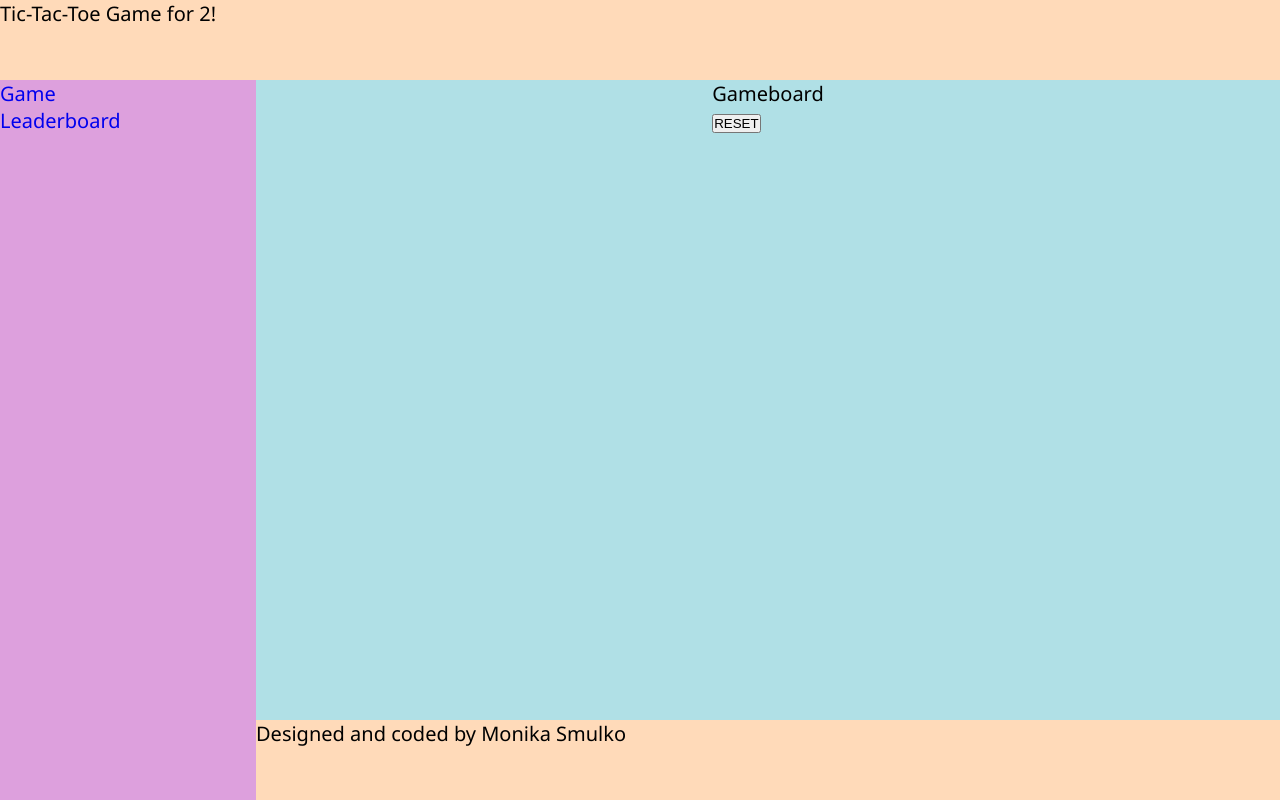
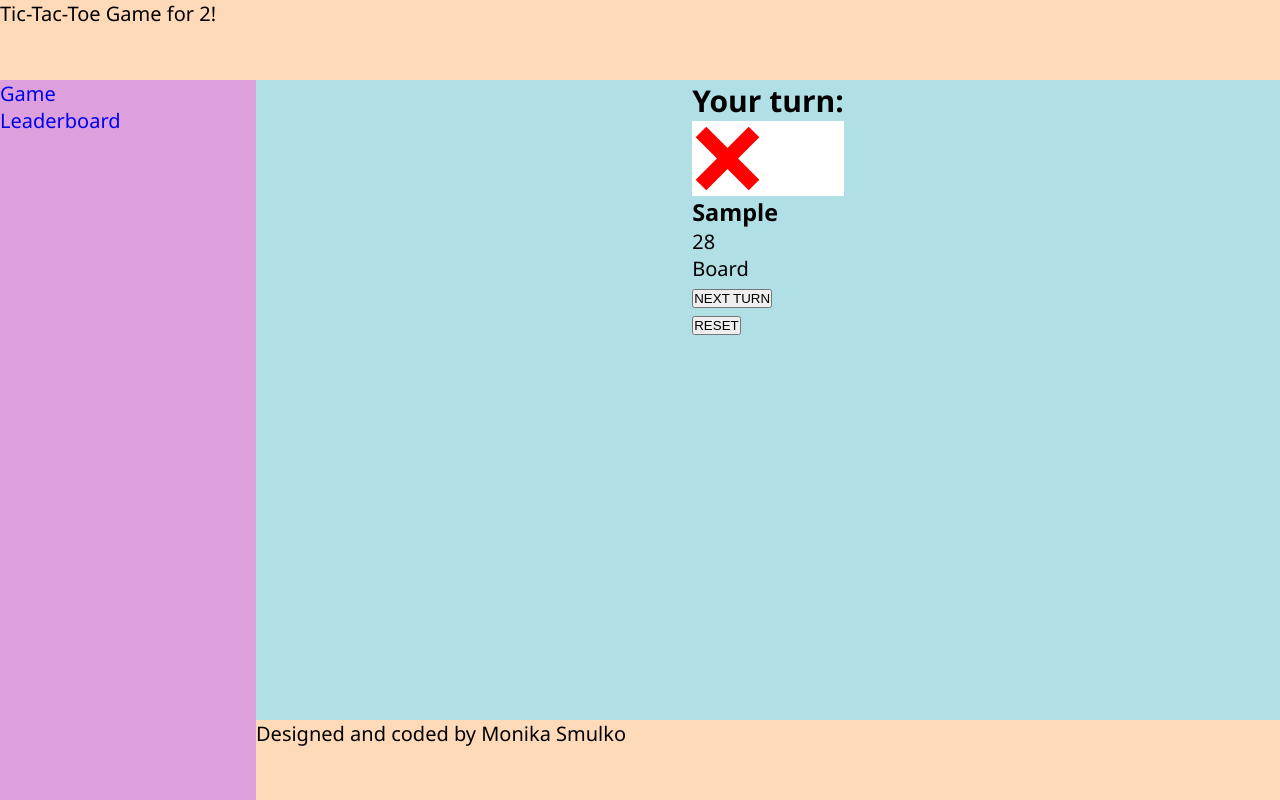
Before and after one commit to mosmulko/Tic-tac-toe, a React (Create React App) app: page /game in a window 1280 px wide. Both pictures are taken after typing "Sample", "Sample" into the empty fields and a click on the button "START". Built offline with nearby package versions, Linux system fonts and the light colour scheme.

Commit message:
Add timer state to Gameboard

```diff
--- a/src/features/GameLayout/Gameboard.jsx
+++ b/src/features/GameLayout/Gameboard.jsx
@@ -1,7 +1,49 @@
-import React from "react";
+import React, {useState, useEffect} from "react";
+import { useDispatch, useSelector } from "react-redux";
+import { statusChanged, selectStatus } from "../../app/reducers/statusSlice";
+import {
+  playerTurnEnded,
+  selectCurrentPlayer,
+} from "../../app/reducers/gameSlice";
+import Label from "./Label";
+// import Timer from './Timer';
 
 function Gameboard() {
-  return <div>Gameboard</div>;
+  const player = useSelector(selectCurrentPlayer);
+  const dispatch = useDispatch();
+  const initialTimer = 30;
+  const [secondsLeft, setSecondsLeft] = useState(initialTimer);
+  let seconds = initialTimer - secondsLeft;
+
+  useEffect(() => {
+    if (secondsLeft > 0) {
+      const timerId = setTimeout( () => {
+      setSecondsLeft(secondsLeft - 1);
+      } , 1000);
+      return () => clearTimeout(timerId);
+    }
+    dispatch(playerTurnEnded({seconds: initialTimer}));
+    setSecondsLeft(initialTimer);
+    console.log(player);
+  }, [secondsLeft, dispatch, seconds, player]);
+
+  function endPlayersTurn() {
+    dispatch(playerTurnEnded({seconds: seconds}));
+    setSecondsLeft(initialTimer);
+    console.log(player);
+  }
+
+
+  return <div>
+    <div>
+      <h2>Your turn:</h2>
+      <Label id={player.id}/>
+      <h3>{player.name}</h3>
+    </div>
+    <div>{secondsLeft}</div>
+    <div>Board</div>
+    <button onClick={endPlayersTurn}>Next turn</button>
+  </div>;
 }
 
 export default Gameboard;
```
